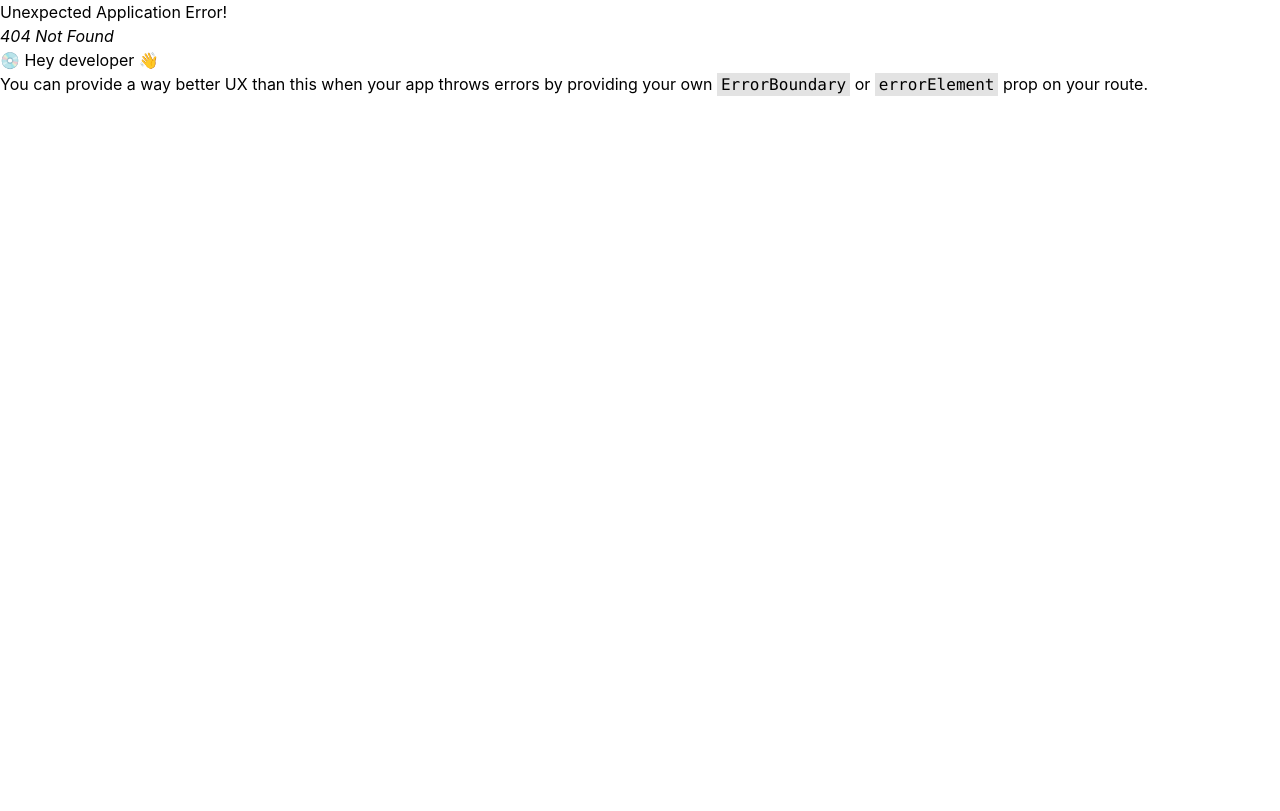
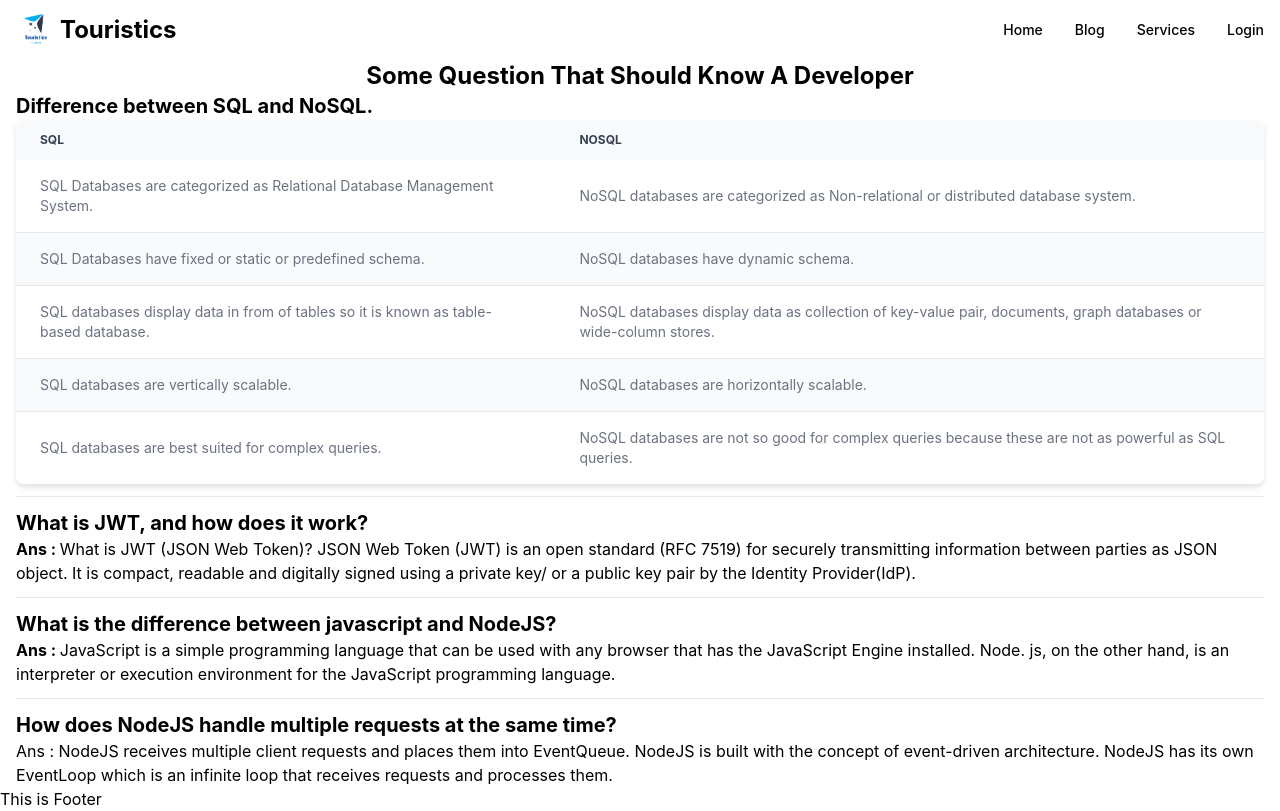
Before and after one commit to zenmh/touristice, a React (Create React App) app: page /blog in a window 1280 px wide. Before the commit this address had no page. Built offline with nearby package versions, Linux system fonts and the light colour scheme; no server answers.

Commit message:
Blog and Review Form Implemented

```diff
--- a/src/Components/Navbar/Navbar1.js
+++ b/src/Components/Navbar/Navbar1.js
@@ -2,33 +2,27 @@ import { Avatar, Dropdown, Navbar } from "flowbite-react";
 import React, { useContext } from "react";
 import { Link } from "react-router-dom";
 import { AuthContext } from "../../contexts/AuthProvider";
+import Logo from "../../assets/logo.png";
 
 const Navbar1 = () => {
-  const { logout } = useContext(AuthContext);
+  const { user, logout } = useContext(AuthContext);
   return (
     <div>
       <Navbar fluid={true} rounded={true}>
         <Navbar.Brand href="https://flowbite.com/">
-          <img
-            src="https://flowbite.com/docs/images/logo.svg"
-            className="mr-3 h-6 sm:h-9"
-            alt="Flowbite Logo"
-          />
-          <span className="self-center whitespace-nowrap text-xl font-semibold dark:text-white">
-            Flowbite
-          </span>
+          <img src={Logo} className="mr-1 w-10 h-10" alt="Flowbite Logo" />
+          <h2 className="font-bold text-2xl">Touristics</h2>
         </Navbar.Brand>
+        <Navbar.Collapse>
+          <Link to="/">Home</Link>
+          <Link to="/blog">Blog</Link>
+          <Link to="/services">Services</Link>
+          {user ? (
             <div className="flex md:order-2">
               <Dropdown
                 arrowIcon={false}
                 inline={true}
-            label={
-              <Avatar
-                alt="User settings"
-                img="https://flowbite.com/docs/images/people/profile-picture-5.jpg"
-                rounded={true}
-              />
-            }
+                label={<Avatar alt="" img={user?.photoURL} rounded={true} />}
               >
                 <Dropdown.Header>
                   <span className="block text-sm">Bonnie Green</span>
@@ -40,20 +34,13 @@ const Navbar1 = () => {
                 <Dropdown.Item>Settings</Dropdown.Item>
                 <Dropdown.Item>Earnings</Dropdown.Item>
                 <Dropdown.Divider />
-            <Dropdown.Item>Sign out</Dropdown.Item>
+                <Dropdown.Item onClick={logout}>Sign out</Dropdown.Item>
               </Dropdown>
               <Navbar.Toggle />
             </div>
-        <Navbar.Collapse>
-          <Link to="/">Home</Link>
-
-          <Link>About</Link>
-
-          <Link to="/services">Services</Link>
-
-          <Link to="/signup">Sign Up</Link>
+          ) : (
             <Link to="/login">Login</Link>
-          <Link onClick={logout}>Logout</Link>
+          )}
         </Navbar.Collapse>
       </Navbar>
     </div>
--- a/src/Pages/Authentication/Login.js
+++ b/src/Pages/Authentication/Login.js
@@ -2,11 +2,14 @@ import { Button } from "flowbite-react";
 import React, { useContext } from "react";
 import Img from "../../assets/signup.webp";
 import { FcGoogle } from "react-icons/fc";
-import { Link } from "react-router-dom";
+import { Link, useNavigate } from "react-router-dom";
 import { AuthContext } from "../../contexts/AuthProvider";
+import { GoogleAuthProvider } from "firebase/auth";
 
 const Login = () => {
-  const { login } = useContext(AuthContext);
+  const { login, providerLogin } = useContext(AuthContext);
+  const navigate = useNavigate();
+  const googleProvider = new GoogleAuthProvider();
   const handleSubmit = (e) => {
     e.preventDefault();
     const form = e.target;
@@ -16,6 +19,17 @@ const Login = () => {
     login(email, password)
       .then((result) => {
         const user = result.user;
+        console.log(user);
+        navigate("/");
+        form.reset();
+      })
+      .catch((err) => console.error("Error", err));
+  };
+
+  const googleLogin = () => {
+    providerLogin(googleProvider)
+      .then((userCredentials) => {
+        const user = userCredentials.user;
         console.log(user);
       })
       .catch((err) => console.error("Error", err));
@@ -48,7 +62,10 @@ const Login = () => {
         </form>
         <hr className="my-4" />
         <div className="flex justify-center mt-10">
-          <Link className="flex justify-center items-center border-2 border-sky-400 bg-sky-100 hover:bg-sky-200 px-3 rounded-2xl">
+          <Link
+            onClick={googleLogin}
+            className="flex justify-center items-center border-2 border-sky-400 bg-sky-100 hover:bg-sky-200 px-3 rounded-2xl"
+          >
             <FcGoogle className="text-2xl" />
             <p className="font-bold ml-1">Continue With Google</p>
           </Link>
--- a/src/Pages/Authentication/SignUp.js
+++ b/src/Pages/Authentication/SignUp.js
@@ -5,7 +5,7 @@ import Img from "../../assets/signup.webp";
 import { AuthContext } from "../../contexts/AuthProvider";
 
 const SignUp = () => {
-  const { createUser } = useContext(AuthContext);
+  const { createUser, updataUserProfile } = useContext(AuthContext);
   const [agree, setAgree] = useState(false);
   const handleSubmit = (e) => {
     e.preventDefault();
@@ -19,9 +19,18 @@ const SignUp = () => {
       .then((userCredentials) => {
         const user = userCredentials.user;
         console.log(user);
+        updateUserInfo(name, photoUrl);
+        form.reset();
       })
       .catch((err) => console.error("Error", err));
   };
+
+  const updateUserInfo = (name, photoUrl) => {
+    updataUserProfile({ displayName: name, photoURL: photoUrl })
+      .then(() => {})
+      .catch((err) => console.error("Error", err));
+  };
+
   const handleCheakbox = (e) => {
     setAgree(e.target.checked);
   };
--- /dev/null
+++ b/src/Pages/Blog/Blog.js
@@ -0,0 +1,104 @@
+import { Table } from "flowbite-react";
+import React from "react";
+
+const Blog = () => {
+  return (
+    <div className="mx-4">
+      <h1 className="font-bold text-2xl text-center">
+        Some Question That Should Know A Developer
+      </h1>
+      <div>
+        <h3 className="font-bold text-xl">Difference between SQL and NoSQL.</h3>
+        <Table striped={true}>
+          <Table.Head>
+            <Table.HeadCell>SQL</Table.HeadCell>
+            <Table.HeadCell>NoSQl</Table.HeadCell>
+          </Table.Head>
+          <Table.Body className="divide-y">
+            <Table.Row className="bg-white dark:border-gray-700 dark:bg-gray-800">
+              <Table.Cell>
+                SQL Databases are categorized as Relational Database Management
+                System.
+              </Table.Cell>
+              <Table.Cell>
+                NoSQL databases are categorized as Non-relational or distributed
+                database system.
+              </Table.Cell>
+            </Table.Row>
+            <Table.Row className="bg-white dark:border-gray-700 dark:bg-gray-800">
+              <Table.Cell>
+                SQL Databases have fixed or static or predefined schema.
+              </Table.Cell>
+              <Table.Cell>NoSQL databases have dynamic schema.</Table.Cell>
+            </Table.Row>
+            <Table.Row className="bg-white dark:border-gray-700 dark:bg-gray-800">
+              <Table.Cell>
+                SQL databases display data in from of tables so it is known as
+                table-based database.
+              </Table.Cell>
+              <Table.Cell>
+                NoSQL databases display data as collection of key-value pair,
+                documents, graph databases or wide-column stores.
+              </Table.Cell>
+            </Table.Row>
+            <Table.Row className="bg-white dark:border-gray-700 dark:bg-gray-800">
+              <Table.Cell>SQL databases are vertically scalable.</Table.Cell>
+              <Table.Cell>
+                NoSQL databases are horizontally scalable.
+              </Table.Cell>
+            </Table.Row>
+            <Table.Row className="bg-white dark:border-gray-700 dark:bg-gray-800">
+              <Table.Cell>
+                SQL databases are best suited for complex queries.
+              </Table.Cell>
+              <Table.Cell>
+                NoSQL databases are not so good for complex queries because
+                these are not as powerful as SQL queries.
+              </Table.Cell>
+            </Table.Row>
+          </Table.Body>
+        </Table>
+      </div>
+      <hr className="my-3" />
+      <div>
+        <h3 className="font-bold text-xl">
+          What is JWT, and how does it work?
+        </h3>
+        <p>
+          <span className="font-bold">Ans : </span>What is JWT (JSON Web Token)?
+          JSON Web Token (JWT) is an open standard (RFC 7519) for securely
+          transmitting information between parties as JSON object. It is
+          compact, readable and digitally signed using a private key/ or a
+          public key pair by the Identity Provider(IdP).
+        </p>
+      </div>
+      <hr className="my-3" />
+      <div>
+        <h3 className="font-bold text-xl">
+          What is the difference between javascript and NodeJS?
+        </h3>
+        <p>
+          <span className="font-bold">Ans : </span>JavaScript is a simple
+          programming language that can be used with any browser that has the
+          JavaScript Engine installed. Node. js, on the other hand, is an
+          interpreter or execution environment for the JavaScript programming
+          language.
+        </p>
+      </div>
+      <hr className="my-3" />
+      <div>
+        <h3 className="font-bold text-xl">
+          How does NodeJS handle multiple requests at the same time?
+        </h3>
+        <p>
+          <span>Ans : </span> NodeJS receives multiple client requests and
+          places them into EventQueue. NodeJS is built with the concept of
+          event-driven architecture. NodeJS has its own EventLoop which is an
+          infinite loop that receives requests and processes them.
+        </p>
+      </div>
+    </div>
+  );
+};
+
+export default Blog;
--- /dev/null
+++ b/src/Pages/Review/Review.js
@@ -0,0 +1,69 @@
+import { Button } from "flowbite-react";
+import React, { useContext } from "react";
+import { useLoaderData } from "react-router-dom";
+import { AuthContext } from "../../contexts/AuthProvider";
+
+const Review = () => {
+  const { user } = useContext(AuthContext);
+  const { _id, title } = useLoaderData();
+  const handleSubmit = (e) => {
+    e.preventDefault();
+
+    const form = e.target;
+    const name = form.name.value;
+    const opinion = form.opinion.value;
+    console.log(name, opinion, user?.photoURL);
+    const review = {
+      service_id: _id,
+      email: user?.email,
+      img: user?.photoURL,
+      name,
+      title,
+      opinion,
+    };
+    fetch("http://localhost:5000/reviews", {
+      method: "POST",
+      headers: {
+        "content-type": "application/json",
+      },
+      body: JSON.stringify(review),
+    })
+      .then((res) => res.json())
+      .then((data) => console.log(data));
+  };
+  return (
+    <div>
+      <form onSubmit={handleSubmit} className="mx-3">
+        <h2 className="text-3xl font-bold text-slate-600">{title}</h2>
+        <div className="flex">
+          <input
+            className="w-full mr-2 first-line: px-2 my-4"
+            type="text"
+            name="name"
+            placeholder="Your Name"
+            defaultValue={user?.displayName}
+            required
+          />
+          <input
+            className="w-full ml-2 first-line: px-2 my-4"
+            type="email"
+            name="email"
+            defaultValue={user?.email}
+            readOnly
+          />
+          <br />
+        </div>
+        <textarea
+          name="opinion"
+          className="w-full px-2 my-4"
+          placeholder="Write Your Opinion"
+        ></textarea>
+        <Button type="submit" gradientMonochrome="teal" className="w-full">
+          Submit
+        </Button>
+      </form>
+    </div>
+  );
+};
+
+export default Review;
--- a/src/Pages/Service/Service.js
+++ b/src/Pages/Service/Service.js
@@ -1,12 +1,12 @@
 import React from "react";
-import { useLoaderData } from "react-router-dom";
+import { Link, useLoaderData } from "react-router-dom";
 
 const Service = () => {
   const service = useLoaderData();
-  const { title, img, about, rating, price } = service;
+  const { _id, title, img, about, rating, price } = service;
 
   return (
-    <div>
+    <div className="mb-96">
       <div className="border-2 p-4">
         <img src={img} alt="" />
         <h2>{title}</h2>
@@ -14,7 +14,21 @@ const Service = () => {
         <h4>Rating : {rating}</h4>
         <p>Description : {about}</p>
       </div>
-      <div className="border-2"></div>
+      <div className="border-2">
+        <h2 className="text-2xl font-bold text-center">Reviews From Gusets</h2>
+        <div className="flex justify-between">
+          <div>
+            <li>Good</li>
+            <li>Good</li>
+            <li>Good</li>
+            <li>Good</li>
+            <li>Good</li>
+          </div>
+          <div>
+            <Link to={`/review/${_id}`}>Add a Review</Link>
+          </div>
+        </div>
+      </div>
     </div>
   );
 };
--- a/src/Routes/router.js
+++ b/src/Routes/router.js
@@ -2,7 +2,9 @@ import { createBrowserRouter } from "react-router-dom";
 import Main from "../Layouts/Main";
 import Login from "../Pages/Authentication/Login";
 import SignUp from "../Pages/Authentication/SignUp";
+import Blog from "../Pages/Blog/Blog";
 import Home from "../Pages/Home/Home/Home";
+import Review from "../Pages/Review/Review";
 import Service from "../Pages/Service/Service";
 import Services from "../Pages/Services/Services";
 
@@ -31,8 +33,18 @@ export const router = createBrowserRouter([
         element: <SignUp />,
       },
       {
-        path: "login",
+        path: "/login",
         element: <Login />,
+      },
+      {
+        path: "/review/:id",
+        loader: ({ params }) =>
+          fetch(`http://localhost:5000/service/${params.id}`),
+        element: <Review />,
+      },
+      {
+        path: "/blog",
+        element: <Blog />,
       },
     ],
   },
--- a/src/contexts/AuthProvider.js
+++ b/src/contexts/AuthProvider.js
@@ -1,16 +1,25 @@
-import React, { createContext } from "react";
+import React, { createContext, useEffect, useState } from "react";
 import app from "../firebase/firebase.config";
 import {
   createUserWithEmailAndPassword,
   getAuth,
+  onAuthStateChanged,
   signInWithEmailAndPassword,
+  signInWithPopup,
   signOut,
+  updateProfile,
 } from "firebase/auth";
 
 const auth = getAuth(app);
 export const AuthContext = createContext();
 
 const AuthProvider = ({ children }) => {
+  const [user, setUser] = useState("");
+
+  const providerLogin = (provider) => {
+    return signInWithPopup(auth, provider);
+  };
+
   const createUser = (email, password) => {
     return createUserWithEmailAndPassword(auth, email, password);
   };
@@ -19,14 +28,34 @@ const AuthProvider = ({ children }) => {
     return signInWithEmailAndPassword(auth, email, password);
   };
 
+  const updataUserProfile = (profile) => {
+    return updateProfile(auth.currentUser, profile);
+  };
+
   const logout = async () => {
     return signOut(auth)
       .then(() => {})
       .catch((err) => console.error("Error", err));
   };
 
+  useEffect(() => {
+    const unsubscribe = onAuthStateChanged(auth, (currentUser) => {
+      setUser(currentUser);
+    });
+    return () => unsubscribe();
+  }, []);
+
   return (
-    <AuthContext.Provider value={{ createUser, login, logout }}>
+    <AuthContext.Provider
+      value={{
+        user,
+        providerLogin,
+        createUser,
+        login,
+        updataUserProfile,
+        logout,
+      }}
+    >
       {children}
     </AuthContext.Provider>
   );
```
Also changed, not shown: src/assets/logo.png (added), 1 other file (tests, documents, lock files or other folders). Lines whose indentation alone changed are shown as unchanged.
